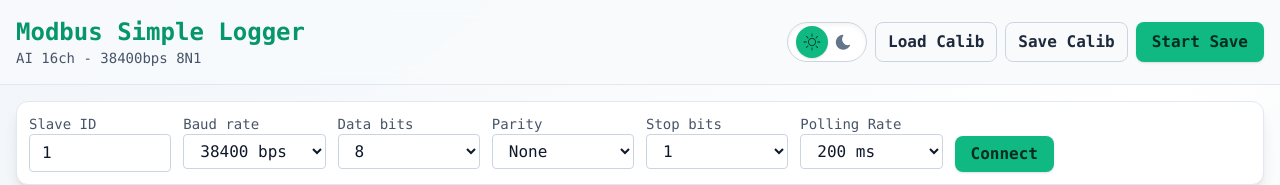
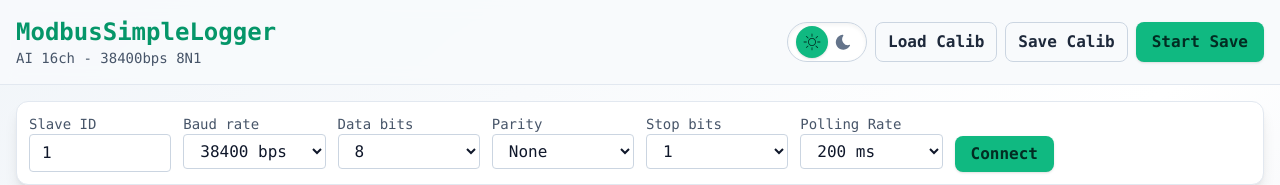
Before and after one commit to KikuchiMakoto/modbus_simple_logger, a React (Vite) app: page / in a window 1280 px wide. Shown: the top 185 px of the page. Built offline with nearby package versions, Linux system fonts and the light colour scheme.

Commit message:
Update App.tsx

```diff
--- a/src/App.tsx
+++ b/src/App.tsx
@@ -145,7 +145,7 @@ function App() {
   const [chart3Y, setChart3Y] = useState(initialAxes.chart3.y);
   const [chart4X, setChart4X] = useState(initialAxes.chart4.x);
   const [chart4Y, setChart4Y] = useState(initialAxes.chart4.y);
-  const clientRef = useRef<WebSerialModbusClient | null>(null);
+  const clientRef = useRef<WebSerialClient | null>(null);
   const pollTimer = useRef<number>();
 
   // Initialize IndexedDB
@@ -320,7 +320,7 @@ function App() {
       await dataStorage.clearAllData();
       setDataPoints([]);
 
-      const client = new WebSerialModbusClient(slaveId, serialSettings);
+      const client = new WebSerialClient(slaveId, serialSettings);
       await client.connect();
       clientRef.current = client;
 
@@ -507,7 +507,7 @@ function App() {
         <div className="p-4">
           <header className="flex flex-col gap-2 md:flex-row md:items-center md:justify-between">
             <div>
-              <h1 className="text-2xl font-bold text-emerald-600 dark:text-emerald-400">Modbus Simple Logger</h1>
+              <h1 className="text-2xl font-bold text-emerald-600 dark:text-emerald-400">ModbusSimpleLogger</h1>
               <p className="text-sm text-slate-600 dark:text-slate-400">
                 AI 16ch - {formatSerialSettings(serialSettings)}
               </p>
```
